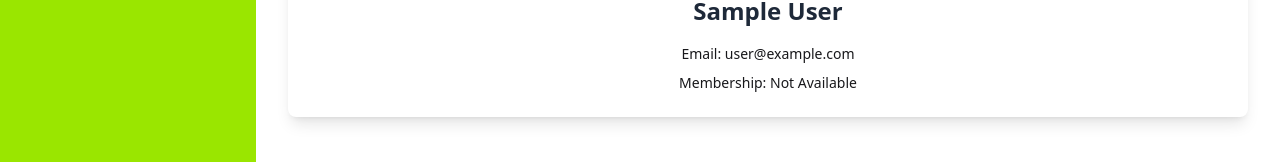
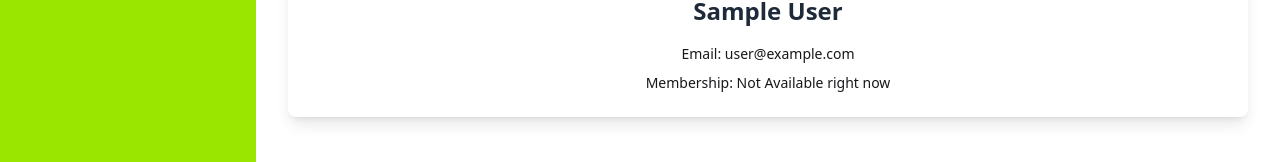
Before and after one commit to ezmahir/Assignment-12-reupload, a React (Vite) app: page /dashboard/myprofile in a window 1280 px wide. Shown: the part 449-611 px from the top of the page. Built offline with nearby package versions, Linux system fonts and the light colour scheme; no server answers; sample sign-in values are in the browser's storage.

Commit message:
Changed profile

```diff
--- a/src/Components/MyProfile/MyProfile.jsx
+++ b/src/Components/MyProfile/MyProfile.jsx
@@ -19,7 +19,7 @@ const MyProfile = () => {
           </h2>
 
           <p>Email: {user?.email}</p>
-          <p>Membership: Not Available</p>
+          <p>Membership: Not Available right now</p>
         </div>
       </div>
     </>
```
